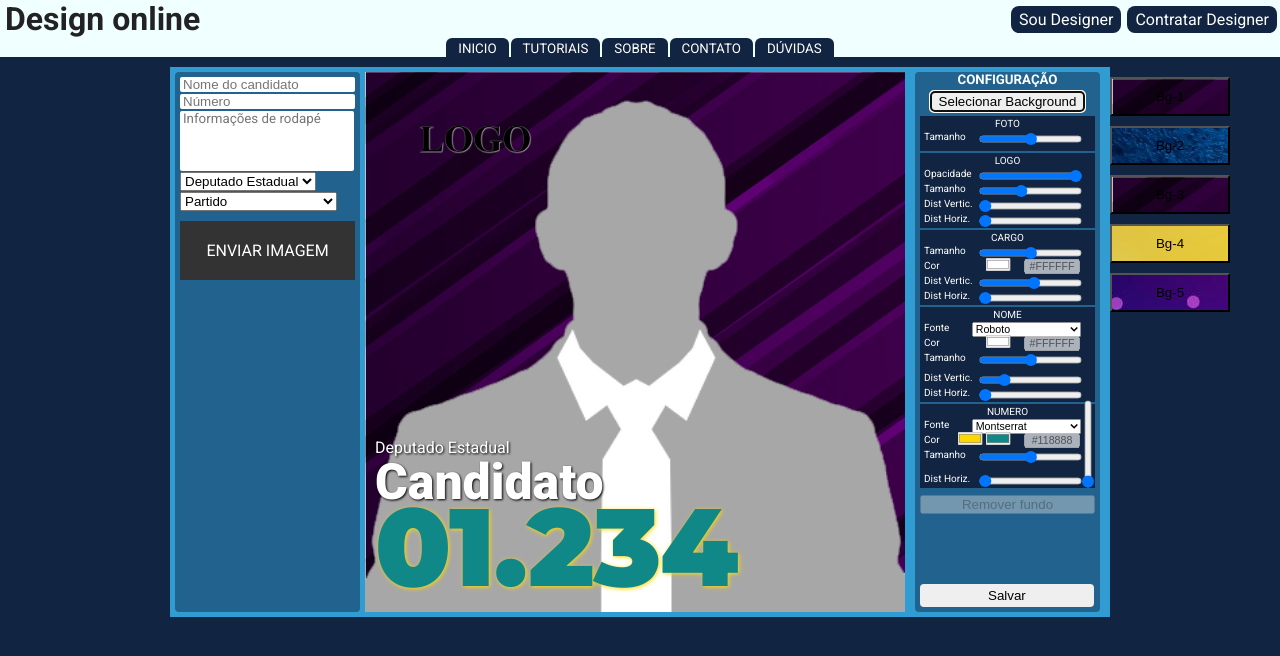
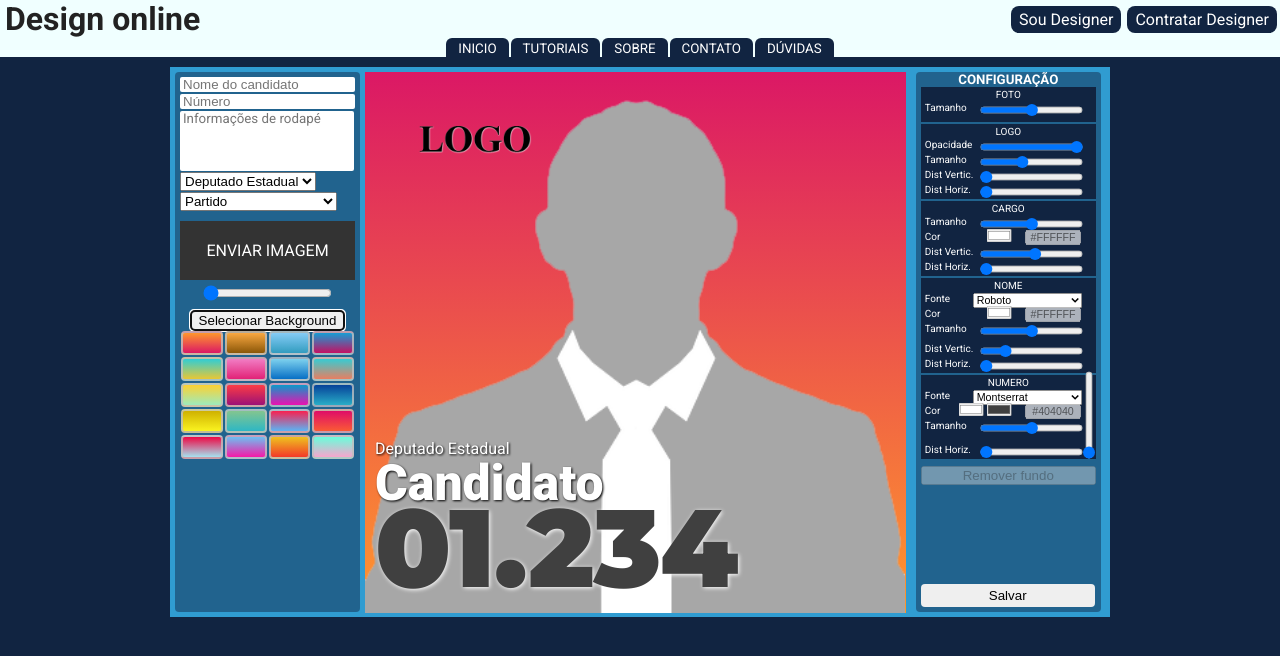
Before and after one commit to Laylsons3/design, a Next.js app: page / in a window 1280 px wide. Both pictures are taken after a click on the button "Selecionar Background". Shown: the top 656 px of the page. Built offline with nearby package versions, Linux system fonts and the light colour scheme.

Commit message:
update bg

```diff
--- a/pages/_app.js
+++ b/pages/_app.js
@@ -1,5 +1,6 @@
 import '../styles/global.scss';
 import '../styles/cabecalho.scss';
+import '../styles/backgrounds.scss';
 
 
 export default function MyApp({ Component, pageProps }) {
--- a/pages/index.js
+++ b/pages/index.js
@@ -3,9 +3,8 @@ import React, { useState, useRef } from 'react'
 import { Popover } from '@headlessui/react';
 import Head from 'next/head';
 import Header from '../components/Header';
-// import exportAsImage from "./utils/exportAsImage";
+
 import html2canvas from "html2canvas";
-
 
 function Home() {
     const exportRef = useRef();
@@ -17,8 +16,8 @@ function Home() {
     const [tamanhoImagemCandidato, setTamanhoImagemCandidato] = useState('');
 
     //NUMERO
-    const [corNumero, setCorNumero] = useState('#118888'); // COR DO NUMERO DO CANDIDATO
-    const [corSombraNumero, setCorSombraNumero] = useState('#FFD700');
+    const [corNumero, setCorNumero] = useState('#404040'); // COR DO NUMERO DO CANDIDATO
+    const [corSombraNumero, setCorSombraNumero] = useState('#FFFFFF');
     const [numeroCandidato, setNumeroCandidato] = useState('01.234');
     const [tamanhoNumero, setTamanhoNumero] = useState('110');
     const [distanciaVerticalNumero, setDistanciaVerticalNumero] = useState('10');
@@ -42,7 +41,8 @@ function Home() {
     const [distanciaHorizontalCargo, setDistanciaHorizontalCargo] = useState('10');
     const [corCargo, setCorCargo] = useState('#FFFFFF'); // COR DO CARGO
 
-    const [background, setBackgroung] = useState('/bg/bg1.jpg');
+    const [background, setBackgroung] = useState('#ff972d, #db1865');
+    const [rotacaoBackground , setRotacaoBackground] = useState('0');
 
     //LOGO
     const [opacidadeLogo, setOpacidadeLogo] = useState('100');
@@ -75,16 +75,16 @@ function Home() {
         }
 
         section.style.width = htmlWidth + "px";
-        body.style.width = bodyWidth + "px";
+        body.style.width = bodyWidth + "px";  // MULTIPLICAR POR 2 PARA DOBRAR O TAMANHO DA LARGURA
 
         const canvas = await html2canvas(element);
         const image = canvas.toDataURL("image/png", 1.0);
         downloadImage(image, imageFileName);
         section.style.width = null;
         body.style.width = null;
-      };
+        };
 
-      const downloadImage = (blob, fileName) => {
+        const downloadImage = (blob, fileName) => {
         const fakeLink = window.document.createElement("a");
         fakeLink.style = "display:none;";
         fakeLink.download = fileName;
@@ -97,8 +97,6 @@ function Home() {
 
         fakeLink.remove();
       };
-
-    /* ref={refHtml} */
 
     return(
 <>
@@ -210,7 +208,108 @@ function Home() {
                     />
                 </div>
             </div>
+
+            {/* BACKGROUND */}
+
+            <div style={{textAlign:'center'}}>
+
+                <input
+                style={{marginTop:'5px'}}
+                onChange={e => setRotacaoBackground(e.target.value)}
+                value={rotacaoBackground}
+                min={0}
+                max={360}
+                type="range"
+                />
+
             </div>
+
+
+            <div style={{textAlign:'center',marginTop:'5px'}}>
+                        <Popover>
+                            <Popover.Button
+                                style={{
+                                    cursor:'pointer',
+                                    padding:'2px 8px',
+                                    borderRadius:'4px',
+                                    border:'none'
+                                    }}>
+                                        Selecionar Background
+                            </Popover.Button>
+
+                                <Popover.Panel>
+                                    <div style={{display:'grid',gridTemplateColumns:'1fr 1fr 1fr 1fr',marginBottom:'5px'}}>
+
+                                        <button value="#ff972d, #db1865"
+                                        style={{backgroundImage:'linear-gradient(#ff972d, #db1865)',borderRadius:'4px',border:'2px solid #c0c0c0cc',cursor:'pointer',padding:'10px',margin:'1px'}}
+                                        onClick={e => setBackgroung(e.target.value)}/>
+                                        <button value="#f9a841, #8b5708"
+                                        style={{backgroundImage:'linear-gradient(#f9a841, #8b5708)',borderRadius:'4px',border:'2px solid #c0c0c0cc',cursor:'pointer',padding:'10px',margin:'1px'}}
+                                        onClick={e => setBackgroung(e.target.value)}/>
+                                        <button value="#85ccf6, #329cbf"
+                                        style={{backgroundImage:'linear-gradient(#85ccf6, #329cbf)',borderRadius:'4px',border:'2px solid #c0c0c0cc',cursor:'pointer',padding:'10px',margin:'1px'}}
+                                        onClick={e => setBackgroung(e.target.value)}/>
+                                        <button value="#179dd4, #c41063"
+                                        style={{backgroundImage:'linear-gradient(#179dd4, #c41063)',borderRadius:'4px',border:'2px solid #c0c0c0cc',cursor:'pointer',padding:'10px',margin:'1px'}}
+                                        onClick={e => setBackgroung(e.target.value)}/>
+                                        <button value="#31cdd4, #e8c735"
+                                        style={{backgroundImage:'linear-gradient(#31cdd4, #e8c735)',borderRadius:'4px',border:'2px solid #c0c0c0cc',cursor:'pointer',padding:'10px',margin:'1px'}}
+                                        onClick={e => setBackgroung(e.target.value)}/>
+                                        <button value="#f17dc4, #e22277"
+                                        style={{backgroundImage:'linear-gradient(#f17dc4, #e22277)',borderRadius:'4px',border:'2px solid #c0c0c0cc',cursor:'pointer',padding:'10px',margin:'1px'}}
+                                        onClick={e => setBackgroung(e.target.value)}/>
+                                        <button value="#7dd1ee, #076fc5"
+                                        style={{backgroundImage:'linear-gradient(#7dd1ee, #076fc5)',borderRadius:'4px',border:'2px solid #c0c0c0cc',cursor:'pointer',padding:'10px',margin:'1px'}}
+                                        onClick={e => setBackgroung(e.target.value)}/>
+                                        <button value="#38cbd2, #e77f62"
+                                        style={{backgroundImage:'linear-gradient(#38cbd2, #e77f62)',borderRadius:'4px',border:'2px solid #c0c0c0cc',cursor:'pointer',padding:'10px',margin:'1px'}}
+                                        onClick={e => setBackgroung(e.target.value)}/>
+                                        <button value="#fcd132, #9debbc"
+                                        style={{backgroundImage:'linear-gradient(#fcd132, #9debbc)',borderRadius:'4px',border:'2px solid #c0c0c0cc',cursor:'pointer',padding:'10px',margin:'1px'}}
+                                        onClick={e => setBackgroung(e.target.value)}/>
+                                        <button value="#fc3b45, #9c1176"
+                                        style={{backgroundImage:'linear-gradient(#fc3b45, #9c1176)',borderRadius:'4px',border:'2px solid #c0c0c0cc',cursor:'pointer',padding:'10px',margin:'1px'}}
+                                        onClick={e => setBackgroung(e.target.value)}/>
+                                        <button value="#0b9ac9, #ea11b1"
+                                        style={{backgroundImage:'linear-gradient(#0b9ac9, #ea11b1)',borderRadius:'4px',border:'2px solid #c0c0c0cc',cursor:'pointer',padding:'10px',margin:'1px'}}
+                                        onClick={e => setBackgroung(e.target.value)}/>
+                                        <button value="#074299, #28adc7"
+                                        style={{backgroundImage:'linear-gradient(#074299, #28adc7)',borderRadius:'4px',border:'2px solid #c0c0c0cc',cursor:'pointer',padding:'10px',margin:'1px'}}
+                                        onClick={e => setBackgroung(e.target.value)}/>
+                                        <button value="#cfb100, #faf320"
+                                        style={{backgroundImage:'linear-gradient(#cfb100, #faf320)',borderRadius:'4px',border:'2px solid #c0c0c0cc',cursor:'pointer',padding:'10px',margin:'1px'}}
+                                        onClick={e => setBackgroung(e.target.value)}/>
+                                        <button value="#83c58f, #2eb7c4"
+                                        style={{backgroundImage:'linear-gradient(#83c58f, #2eb7c4)',borderRadius:'4px',border:'2px solid #c0c0c0cc',cursor:'pointer',padding:'10px',margin:'1px'}}
+                                        onClick={e => setBackgroung(e.target.value)}/>
+                                        <button value="#f82150, #5ab4f5"
+                                        style={{backgroundImage:'linear-gradient(#f82150, #5ab4f5)',borderRadius:'4px',border:'2px solid #c0c0c0cc',cursor:'pointer',padding:'10px',margin:'1px'}}
+                                        onClick={e => setBackgroung(e.target.value)}/>
+                                        <button value="#df0d68, #fa5a35"
+                                        style={{backgroundImage:'linear-gradient(#df0d68, #fa5a35)',borderRadius:'4px',border:'2px solid #c0c0c0cc',cursor:'pointer',padding:'10px',margin:'1px'}}
+                                        onClick={e => setBackgroung(e.target.value)}/>
+                                        <button value="#ed0944, #a5e2f0"
+                                        style={{backgroundImage:'linear-gradient(#ed0944, #a5e2f0)',borderRadius:'4px',border:'2px solid #c0c0c0cc',cursor:'pointer',padding:'10px',margin:'1px'}}
+                                        onClick={e => setBackgroung(e.target.value)}/>
+                                        <button value="#6cc0f1, #f619a8"
+                                        style={{backgroundImage:'linear-gradient(#6cc0f1, #f619a8)',borderRadius:'4px',border:'2px solid #c0c0c0cc',cursor:'pointer',padding:'10px',margin:'1px'}}
+                                        onClick={e => setBackgroung(e.target.value)}/>
+                                        <button value="#eec21f, #f33928"
+                                        style={{backgroundImage:'linear-gradient(#eec21f, #f33928)',borderRadius:'4px',border:'2px solid #c0c0c0cc',cursor:'pointer',padding:'10px',margin:'1px'}}
+                                        onClick={e => setBackgroung(e.target.value)}/>
+                                        <button value="#6afddb, #f6a6cd"
+                                        style={{backgroundImage:'linear-gradient(#6afddb, #f6a6cd)',borderRadius:'4px',border:'2px solid #c0c0c0cc',cursor:'pointer',padding:'10px',margin:'1px'}}
+                                        onClick={e => setBackgroung(e.target.value)}/>
+
+                                    </div>
+
+                                </Popover.Panel>
+                        </Popover>
+
+                    </div>
+            </div>
+
+
 
             {/* IMAGEM PRINCIPAL */}
 
@@ -219,9 +318,10 @@ function Home() {
                 <section ref={exportRef} className="principal" id="captura">
                     <div
                     style={{
-                        backgroundImage:`url(${background})`,
-                        width:'540px',
-                        height:'540px'}}
+                        display:'flex',
+                        backgroundImage:`linear-gradient(${rotacaoBackground}deg, ${background})`,
+                        width:`33.8rem`,
+                        height:`33.8rem`}}
                     className="foto">
 
                     {   image ? <Image
@@ -311,81 +411,7 @@ function Home() {
 
                     <h5 style={{textAlign:'center'}}>CONFIGURAÇÃO</h5>
 
-                    {/* BACKGROUND */}
 
-                        <div style={{textAlign:'center'}}>
-                        <Popover>
-                            <Popover.Button
-                                style={{
-                                    cursor:'pointer',
-                                    padding:'2px 8px',
-                                    borderRadius:'4px',
-                                    border:'none'
-                                    }}>
-                                        Selecionar Background
-                            </Popover.Button>
-
-                                <Popover.Panel>
-                                    <div
-                                    style={{
-                                        display:'flex',
-                                        flexDirection:'column',
-                                        position:'absolute',
-                                        right:'-130px',
-                                        top:'0'
-                                    }}>
-                                    <button
-                                        className='botao-bg'
-                                        style={{
-                                            backgroundImage:'url(/bg/bg1.jpg)',
-                                            padding:'10px'}}
-                                        onClick={e => setBackgroung(e.target.value)}
-                                        value="/bg/bg1.jpg"
-                                        >Bg-1</button>
-
-                                        <button className='botao-bg'
-                                            style={{
-                                                backgroundImage:'url(/bg/bg2.jpg)',
-                                                padding:'10px'}}
-                                            onClick={e => setBackgroung(e.target.value)}
-                                            value="/bg/bg2.jpg"
-                                        >Bg-2</button>
-
-                                        <button className='botao-bg'
-                                            style={{
-                                                backgroundImage:'url(/bg/bg3.jpg)',
-                                                padding:'10px'}}
-                                            onClick={e => setBackgroung(e.target.value)}
-                                            value="/bg/bg3.jpg"
-                                        >Bg-3</button>
-
-                                        <button className='botao-bg'
-                                            style={{
-                                                backgroundImage:'url(/bg/bg4.jpg)',
-                                                padding:'10px'}}
-                                            onClick={e => setBackgroung(e.target.value)}
-                                            value="/bg/bg4.jpg"
-                                        >Bg-4</button>
-
-                                        <button className='botao-bg'
-                                            style={{
-                                                backgroundImage:'url(/bg/bg5.jpg)',
-                                                padding:'10px'}}
-                                            onClick={e => setBackgroung(e.target.value)}
-                                            value="/bg/bg5.jpg"
-                                        >Bg-5</button>
-
-                                            {/* <Image
-                                                src={background}
-                                                width={50}
-                                                height={50}
-                                                alt="Background" /> */}
-
-                                    </div>
-
-                                </Popover.Panel>
-                        </Popover>
-                    </div>
 
 
                     {/* MENU DIREITO */}
@@ -763,7 +789,9 @@ function Home() {
                 </div>
 
                 <div>
-                    <button style={{position:'absolute',bottom:'0',padding:'4px 68px',margin:'0 5px',marginBottom:'5px',borderRadius:'4px',border:'none',cursor:'pointer'}} onClick={() => exportAsImage(exportRef.current, "test")}>
+                    <button
+                    style={{position:'absolute',bottom:'0',padding:'4px 68px',margin:'0 5px',marginBottom:'5px',borderRadius:'4px',border:'none',cursor:'pointer'}}
+                    onClick={() => exportAsImage(exportRef.current, "Imagem")}>
                         Salvar
                     </button>
                 </div>
--- a/styles/global.scss
+++ b/styles/global.scss
@@ -20,55 +20,11 @@ body {
     font-family: 'Roboto';
 }
 
-// .estilos {
-//     background-color: aquamarine;
-//     height: 80px;
-//     width: 70%;
-//     margin: auto;
-//     margin-bottom: 5px;
-//     margin-top: 5px;
-//     padding: 5px;
-//     display: flex;
-
-//     .modelo-estilo {
-//         position: relative;
-//         height: 70px;
-//         width: 70px;
-//         margin-left: 5px;
-//         font-family: sans-serif;
-//         font-size: small;
-//         text-align: center;
-//         cursor: pointer;
-//         transition: .12s ease;
-
-//         Image {
-//             width: 70px;
-//             border-radius: 4px;
-//         }
-//         .premium {
-//             position: absolute;
-//             width: 20px;
-//             top: 0px;
-//             right: 0px;
-//             filter: drop-shadow(0 0 1px black);
-
-//         }
-//     }
-//     .modelo-estilo:hover {
-//         filter: drop-shadow(0 0 1px black);
-//         transform: scale(1.05);
-
-//         .premium {
-//             filter: brightness(1.2) drop-shadow(0 0 1px black);
-//         }
-//     }
-// }
-
 .main {
     background-color: rgb(48,156,209);
     padding: 5px;
     max-width: 940px;
-    height: 550px;
+    height: 34.37rem;
     margin: auto;
     margin-top: 10px;
     display: flex;
```
Also changed, not shown: styles/backgrounds.scss (added, +110 -0 lines), styles/fonts/FORTQUINSY.otf (added).
